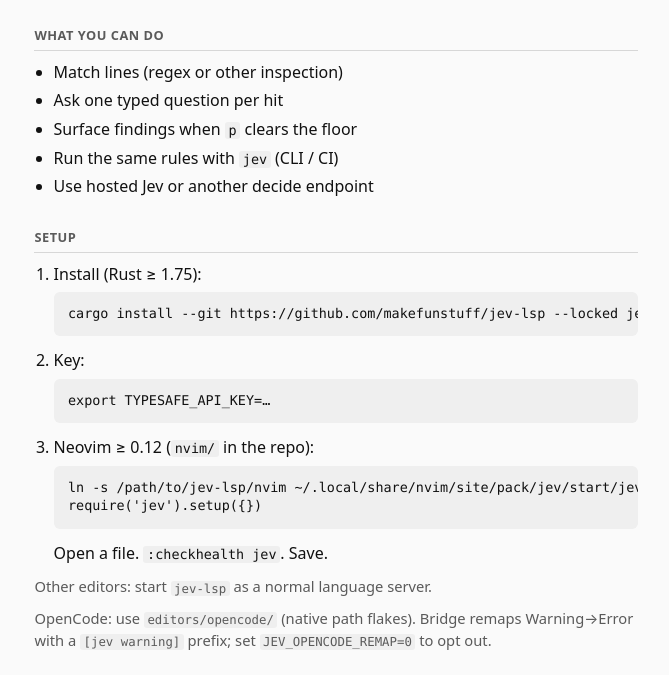
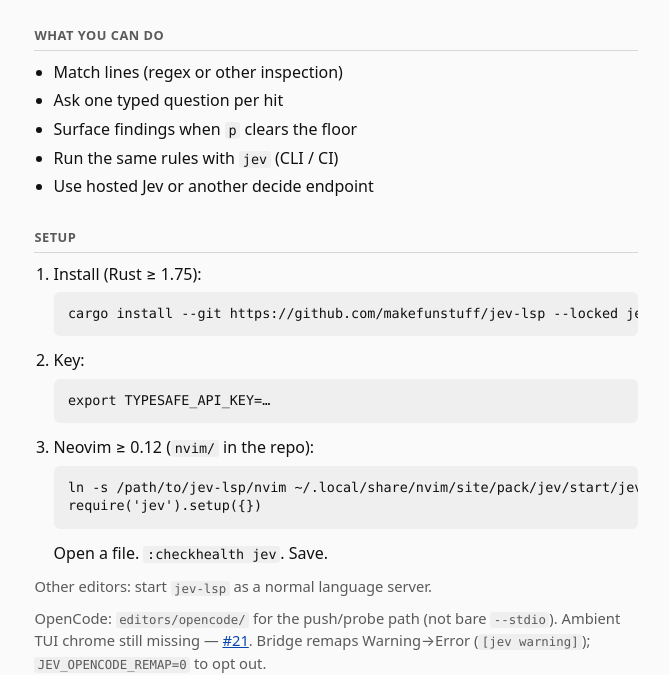
Before and after one commit to makefunstuff/jev-lsp, a plain HTML site: page site/index.html in a window 1280 px wide. Shown: the part 128-803 px from the top of the page, without its empty margins (304-973 px from the left). Drawn offline with Linux system fonts and the light colour scheme.

Commit message:
site: OpenCode one-liner — push/probe only, ambient still #21

```diff
--- a/site/index.html
+++ b/site/index.html
@@ -43,7 +43,7 @@ require('jev').setup({})</code></pre>
     </li>
   </ol>
   <p class="note">Other editors: start <code>jev-lsp</code> as a normal language server.</p>
-  <p class="note">OpenCode: use <code>editors/opencode/</code> (native path flakes). Bridge remaps Warning→Error with a <code>[jev warning]</code> prefix; set <code>JEV_OPENCODE_REMAP=0</code> to opt out.</p>
+  <p class="note">OpenCode: <code>editors/opencode/</code> for the push/probe path (not bare <code>--stdio</code>). Ambient TUI chrome still missing — <a href="https://github.com/makefunstuff/jev-lsp/issues/21">#21</a>. Bridge remaps Warning→Error (<code>[jev warning]</code>); <code>JEV_OPENCODE_REMAP=0</code> to opt out.</p>
 
   <h2>Rule example</h2>
   <p class="note"><code>.jev/rules/no-unwrap-in-handlers.json</code></p>
```
